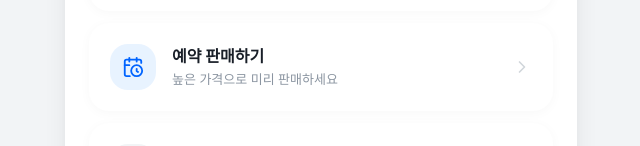
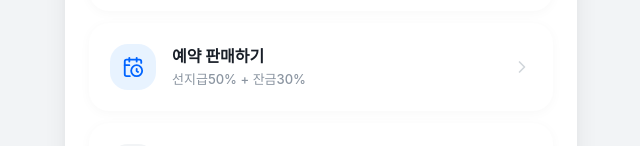
Before and after one commit to ksiboy21/simplet, a React (Vite) app: page / in a window 1280 px wide. Shown: the part 503-649 px from the top of the page, without its empty margins (319-959 px from the left). Built offline with nearby package versions, Linux system fonts and the light colour scheme; no server answers; the database is empty; a web font is replaced by a local one.

Commit message:
Update reserve sell text and add evidence zip download

```diff
--- a/src/app/components/Home.tsx
+++ b/src/app/components/Home.tsx
@@ -115,7 +115,7 @@ export const Home = ({ onNavigate }: HomeProps) => {
               </div>
               <div className="text-left space-y-0.5">
                 <div className="font-bold text-[#191F28] text-[16px]">예약 판매하기</div>
-                <div className="text-[13px] text-[#8B95A1]">높은 가격으로 미리 판매하세요</div>
+                <div className="text-[13px] text-[#8B95A1]">선지급50% + 잔금30%</div>
               </div>
             </div>
             <ChevronRight size={20} className="text-[#D1D6DB] group-hover:text-[#B0B8C1] group-hover:translate-x-1 transition-all" />
```
